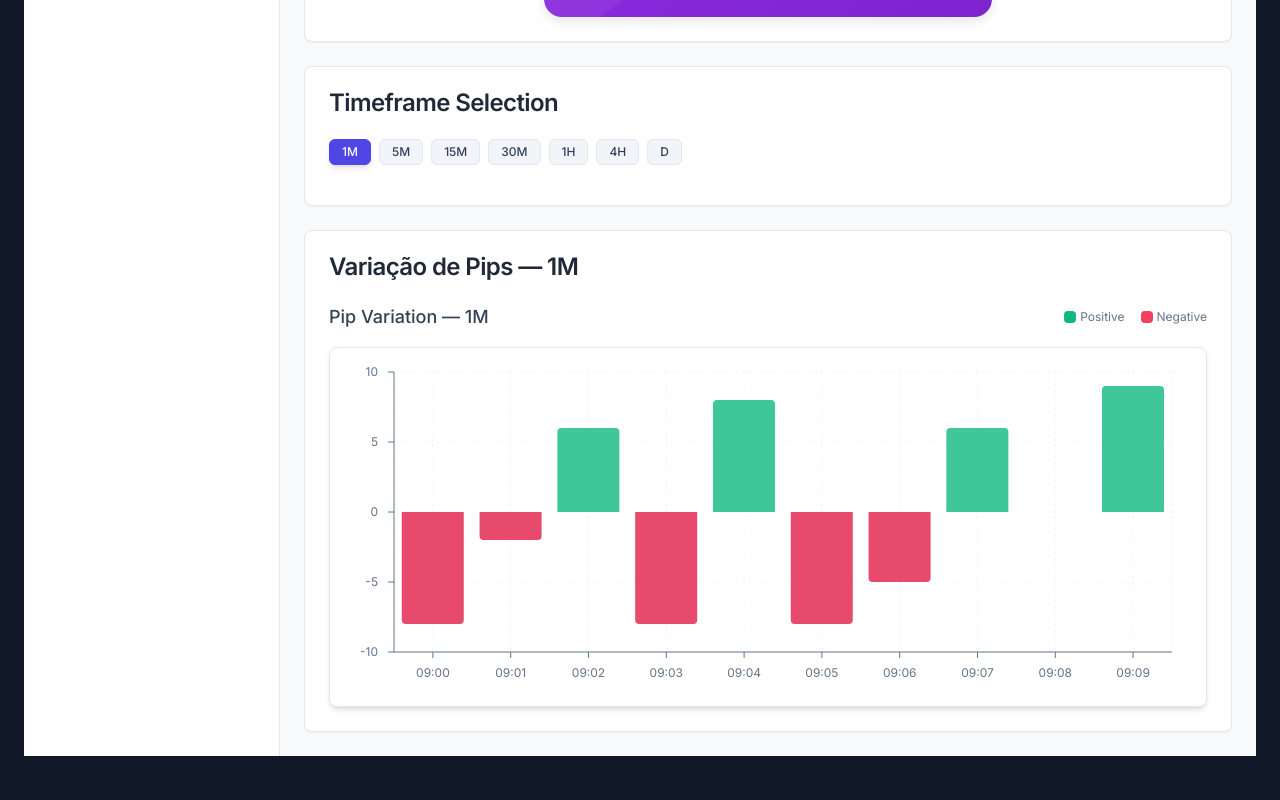
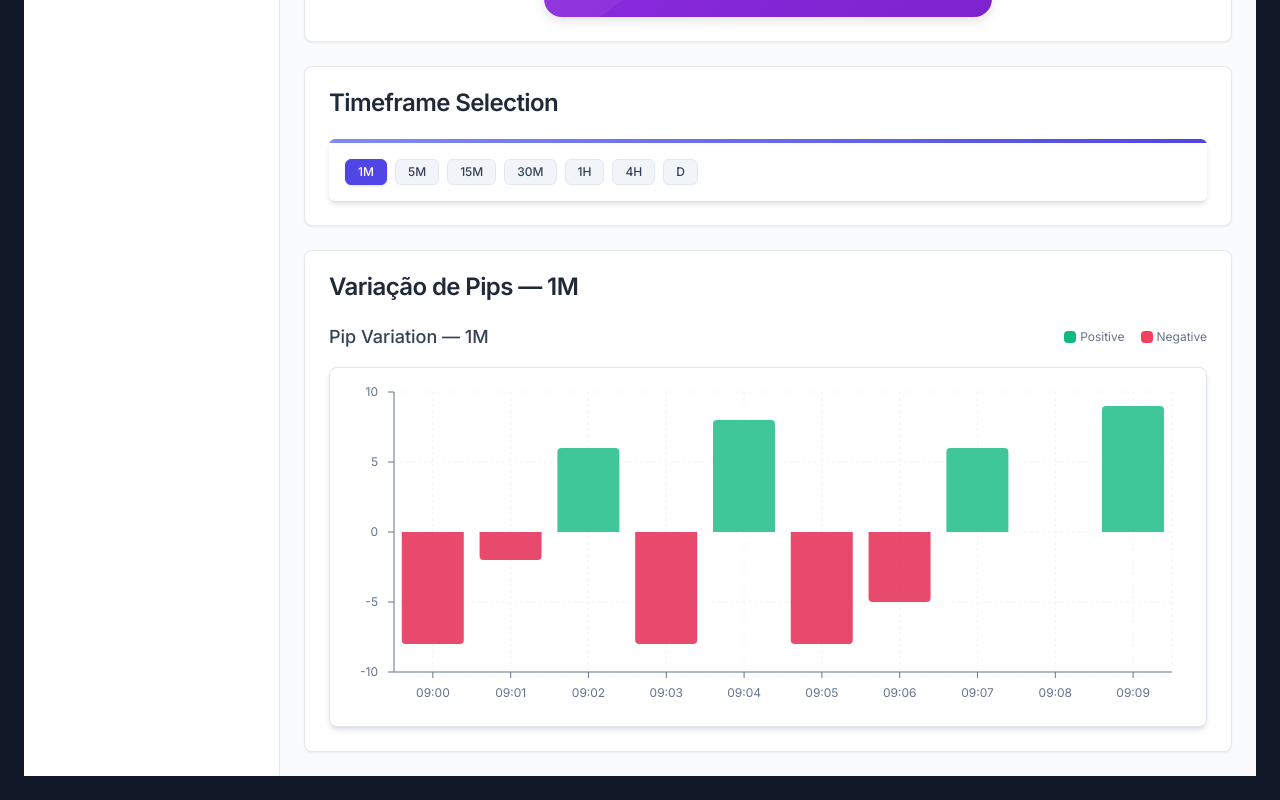
Before and after one commit to TulioBuarque/meusite-nextjs, a Next.js app: page /dashboard in a window 1280 px wide. Shown: the part 844-1644 px from the top of the page. Built offline with nearby package versions, Linux system fonts and the light colour scheme.

Commit message:
Update TimeframeSelector.tsx

```diff
--- a/src/components/TimeframeSelector.tsx
+++ b/src/components/TimeframeSelector.tsx
@@ -17,14 +17,16 @@ export function TimeframeSelector() {
   }
 
   return (
-    <div className="flex flex-wrap gap-2 mb-4">
+    <div className="border-none shadow-md bg-white overflow-hidden rounded-md">
+      <div className="h-1 bg-gradient-to-r from-indigo-400 to-indigo-600"></div>
+      <div className="p-4 flex flex-wrap gap-2">
         {VALID_TIMEFRAMES.map((tf) => (
           <button
             key={tf}
             onClick={() => handleSelect(tf)}
             className={`px-3 py-1 text-xs font-medium rounded-md border transition-colors ${
               selectedTimeframe === tf
-              ? 'bg-indigo-600 text-white border-indigo-600 shadow-md'
+                ? 'bg-indigo-600 text-white border-indigo-600 shadow'
                 : 'bg-slate-100 text-slate-700 border-slate-200 hover:bg-slate-200'
             }`}
           >
@@ -32,5 +34,6 @@ export function TimeframeSelector() {
           </button>
         ))}
       </div>
+    </div>
   )
 }
```
Lines whose indentation alone changed are shown as unchanged.
